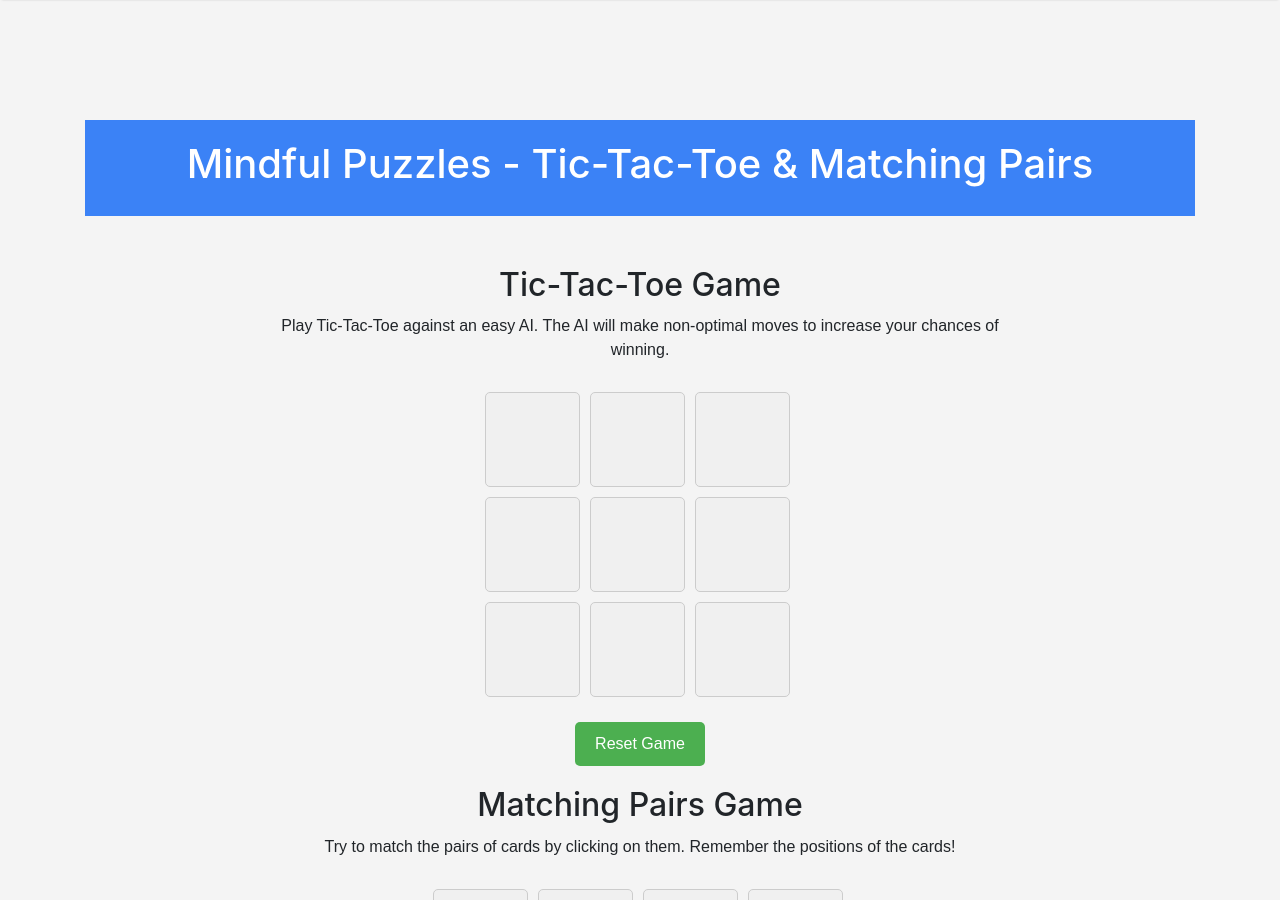
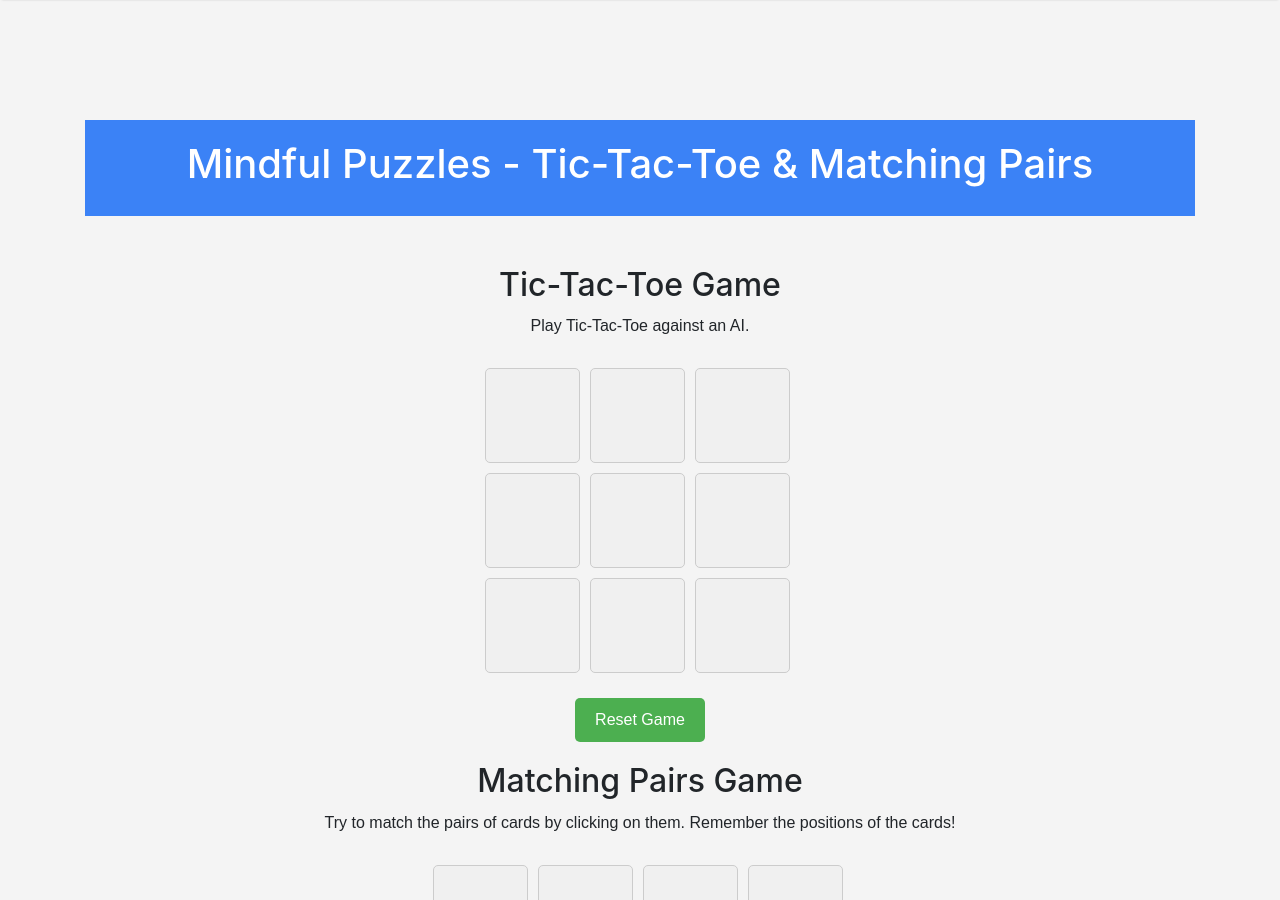
Before and after one commit to Nandan-Aditey/Pravega-Hackathon, a Jekyll site: the page built from _pages/games.md, in a window 1280 px wide and 900 px high. Built offline with Jekyll 4.4.1, drawn with Linux system fonts in a browser that asks for light colours; nearby versions of some CDN libraries.

Commit message:
Play Tic-Tac-Toe against an AI.

```diff
--- a/_pages/games.md
+++ b/_pages/games.md
@@ -153,7 +153,7 @@ permalink: /games
     <!-- Tic-Tac-Toe Game -->
     <div class="instructions">
         <h2>Tic-Tac-Toe Game</h2>
-        <p>Play Tic-Tac-Toe against an easy AI. The AI will make non-optimal moves to increase your chances of winning.</p>
+        <p>Play Tic-Tac-Toe against an AI.</p>
     </div>
 
     <div class="tic-tac-toe" id="ticTacToeGrid">
--- a/games.html
+++ b/games.html
@@ -152,7 +152,7 @@ title: Games
     <!-- Tic-Tac-Toe Game -->
     <div class="instructions">
         <h2>Tic-Tac-Toe Game</h2>
-        <p>Play Tic-Tac-Toe against an easy AI. The AI will make non-optimal moves to increase your chances of winning.</p>
+        <p>Play Tic-Tac-Toe against an AI.</p>
     </div>
 
     <div class="tic-tac-toe" id="ticTacToeGrid">
```
